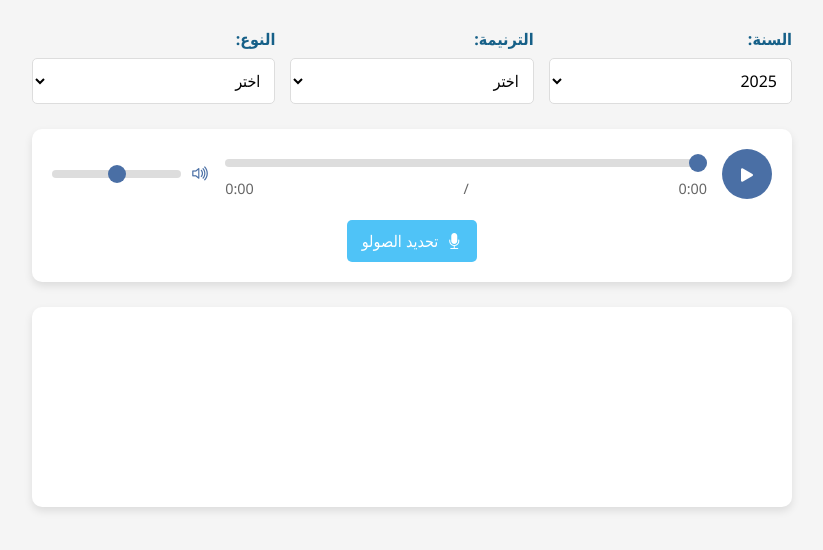
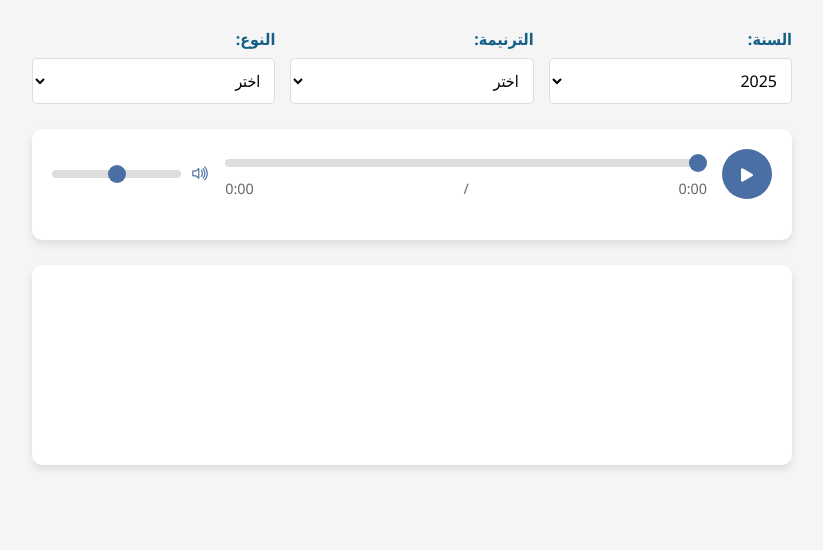
Before and after one commit to PaTRicK555108/koral56, a plain HTML site: page index.html in a window 1280 px wide. Shown: the part 162-712 px from the top of the page, without its empty margins (228-1051 px from the left). Drawn offline with nearby package versions, Linux system fonts and the light colour scheme.

Commit message:
Update index.html

```diff
--- a/index.html
+++ b/index.html
@@ -63,9 +63,9 @@
                 </div>
             </div>
 
-            <button id="solo-btn" class="solo-btn">
+            <!--button id="solo-btn" class="solo-btn">
                 <i class="bi bi-mic-fill"></i> تحديد الصولو
-        </button>
+        </button-->
         </div>
 
         <div class="lyrics-container">
```
